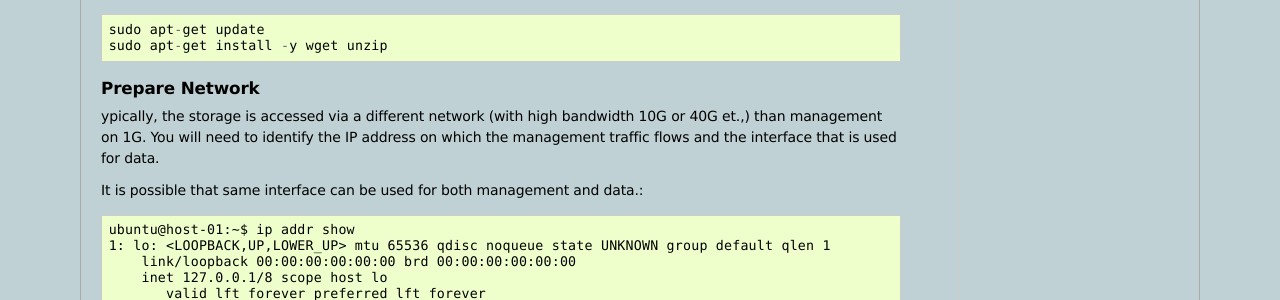
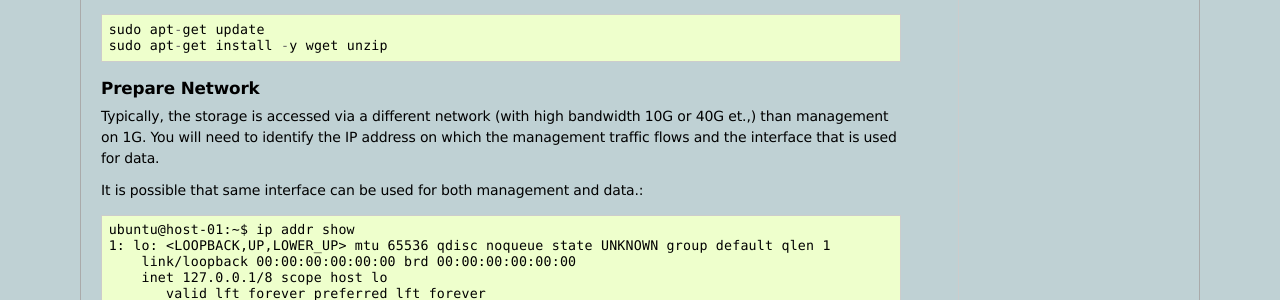
Before and after one commit to openebs/openebs, a Sphinx documentation site: the page built from documentation/source/Prepare_your_system.rst, in a window 1280 px wide. Shown: the part 973-1273 px from the top of the page. Built offline with Sphinx 7.4.7, drawn with Linux system fonts in a browser that asks for light colours.

Commit message:
Fix typo
Signed-off-by: Harsh Vardhan <harsh59v@gmail.com>

```diff
--- a/documentation/source/Prepare_your_system.rst
+++ b/documentation/source/Prepare_your_system.rst
@@ -44,7 +44,7 @@ To download and install, you will require wget and unzip to be present on the op
 Prepare Network
 -----------------
 
-ypically, the storage is accessed via a different network (with high bandwidth 10G or 40G et.,) than management on 1G. You will need to identify the IP address on which the management traffic flows and the interface that is used for data.
+Typically, the storage is accessed via a different network (with high bandwidth 10G or 40G et.,) than management on 1G. You will need to identify the IP address on which the management traffic flows and the interface that is used for data.
 
 It is possible that same interface can be used for both management and data.::
 
--- a/documentation/source/installations.rst
+++ b/documentation/source/installations.rst
@@ -106,7 +106,7 @@ maya is the only binary that needs to be installed on the machine to turn the ma
 Software Requirements
 -----------------------
 
-On your machine, ensure the following: - golang is installed. Verify $GOPATH environment variable is set and $GOPATH/bin is included in your $PATH - git is installed for downloading the source - zip and unzip packages are required for creating and distributing the depedencies
+On your machine, ensure the following: - golang is installed. Verify $GOPATH environment variable is set and $GOPATH/bin is included in your $PATH - git is installed for downloading the source - zip and unzip packages are required for creating and distributing the dependencies.
 
 Download Source, Compile and Install maya
 -------------------------------------------
```
